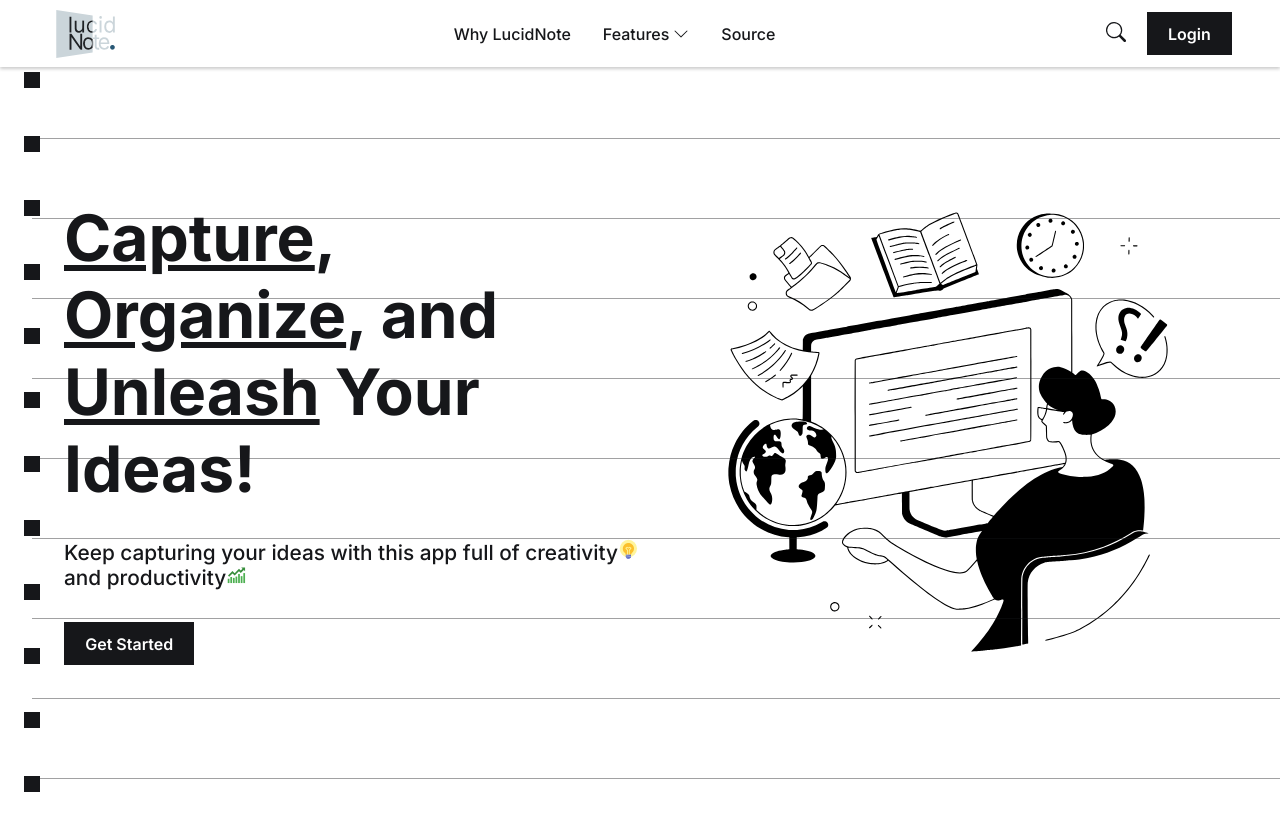
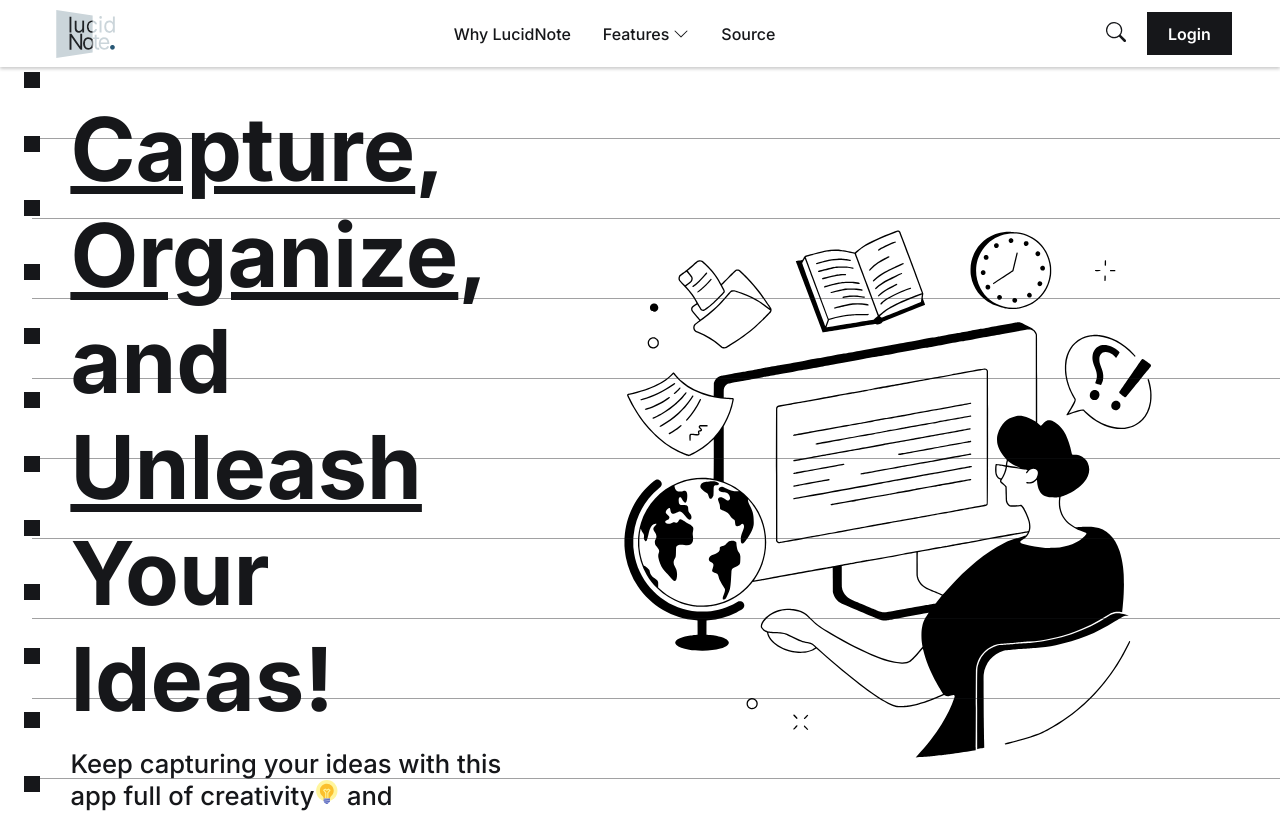
Before and after one commit to yosmisyael/lucidnote-client-app, a React (Create React App) app: page / in a window 1280 px wide. Shown: the top 813 px of the page. Built offline with nearby package versions, Linux system fonts and the light colour scheme; no server answers.

Commit message:
style: update homepage ui

```diff
--- a/src/assets/styles/home.module.css
+++ b/src/assets/styles/home.module.css
@@ -12,6 +12,7 @@
   min-height: 100vh;
   width: 100%;
   display: flex;
+  flex-wrap: wrap;
   margin: auto;
   padding: 4rem 2rem 0 2rem;
   background-color: var(--primary-color);
@@ -20,33 +21,38 @@
   overflow: hidden;
 }
 .canvas h1 {
-  font-size: 4rem;
+  font-size: 2.8rem;
   font-weight: 700;
-  margin: 2rem;
+  margin: 2rem 0 1rem 0;
+  text-align: center;
 }
 .canvas p {
-  text-align: left;
+  text-align: center;
   display: block;
-  max-width: 45ch;
-  margin-left: 2rem;
-  font-size: 1.3rem;
+  max-width: 30ch;
+  font-size: 1.2rem;
   font-weight: 500;
+  margin: 0 1rem 0 1rem;
 }
 .canvas .col1 {
   display: flex;
   justify-content: center;
-  align-items: flex-start;
+  align-items: center;
   flex-direction: column;
   z-index: 1;
+  width: 100%;
 }
 .canvas .col2 {
   display: flex;
   justify-content: center;
   align-items: center;
+  width: 100%;
+}
+.homepageIcon {
+  height: 24rem;
 }
 .btnWrapper {
-  margin: 2rem;
-  gap: .6rem;
+  margin: 1.2rem 0;
 }
 .holeContainer {
   display: flex;
@@ -78,26 +84,68 @@
   background-position: top;
   border-bottom: 1px solid var(--text-primary);
 }
-@media (max-width: 1024px) {
-  .canvas {
-    flex-wrap: wrap;
-  }
+
+@media only screen and (min-width: 768px) {
   .canvas h1 {
-    font-size: 2.7rem;
-    text-align: center;
+    font-size: 3.2rem;
+    max-width: 22ch;
   }
   .canvas p {
     font-size: 1.4rem;
-    text-align: center;
   }
   .canvas .col1 {
-    align-items: center;
+    display: flex;
   }
-  .canvas .col2 img {
-    height: 21rem;
+  .homepageIcon {
+    height: 32rem;
   }
+}
 
+@media only screen and (min-width: 1024px) {
+  .canvas {
+    flex-wrap: nowrap;
+  }
+  .canvas h1 {
+    font-size: 4.4rem;
+    max-width: 22ch;
+    text-align: left;
+  }
+  .canvas p {
+    font-size: 1.5rem;
+    text-align: left;
+    margin: 0;
+  }
+  .canvas .col1 {
+    display: flex;
+    margin-left: 2.4rem;
+    align-items: flex-start;
+  }
+  .homepageIcon {
+    height: 38rem;
+  }
 }
+
+@media only screen and (min-width: 1280px) {
+  .canvas h1 {
+    font-size: 5.5rem;
+    max-width: 22ch;
+    text-align: left;
+  }
+  .canvas p {
+    font-size: 1.6rem;
+    text-align: left;
+    margin: 0;
+  }
+  .canvas .col1 {
+    display: flex;
+    margin-left: 2.4rem;
+    align-items: flex-start;
+  }
+  .homepageIcon {
+    height: 45rem;
+  }
+}
+
 @keyframes bounce {
   0% {
     transform: translateY(0);
--- a/src/pages/Home.js
+++ b/src/pages/Home.js
@@ -1,5 +1,5 @@
 import React from 'react';
-import home from '../assets/styles/home.module.css';
+import style from '../assets/styles/home.module.css';
 import Footer from '../components/Footer';
 import Navbar from '../components/Navbar';
 import Button from '../components/Button';
@@ -9,43 +9,31 @@ import { useNavigate } from 'react-router-dom';
 
 const Home = () => {
   const navigate = useNavigate()
+  const holes = []
+  for (let i = 0; i < 18; i++) {
+    holes.push(<div key={i} className={style.hole}></div>)
+  }
   return (
     <React.Fragment>
       <Navbar />
-      <section className={`${home.canvas} relative`}>
-        <div className={home.holeContainer}>
-          <div className={home.hole}></div>
-          <div className={home.hole}></div>
-          <div className={home.hole}></div>
-          <div className={home.hole}></div>
-          <div className={home.hole}></div>
-          <div className={home.hole}></div>
-          <div className={home.hole}></div>
-          <div className={home.hole}></div>
-          <div className={home.hole}></div>
-          <div className={home.hole}></div>
-          <div className={home.hole}></div>
-          <div className={home.hole}></div>
-          <div className={home.hole}></div>
-          <div className={home.hole}></div>
-          <div className={home.hole}></div>
-          <div className={home.hole}></div>
-          <div className={home.hole}></div>
+      <section className={`${style.canvas} relative`}>
+        <div className={style.holeContainer}>
+          {holes}
         </div>
-        <div className={home.lineContainer}>
-          <div className={home.line}></div>
+        <div className={style.lineContainer}>
+          <div className={style.line}></div>
         </div>
-        <div className={home.col1}>
+        <div className={style.col1}>
           <h1><u>Capture</u>, <u>Organize</u>, and <u>Unleash</u> Your Ideas!</h1>
           <p>
             Keep capturing your ideas with this app full of creativity<FcIdea /> and productivity<FcBullish />
           </p>
-          <div className={`${home.btnWrapper} flex flex-centered`}>
+          <div className={style.btnWrapper}>
             <Button buttonName='Get Started' buttonType='primary' func={() => navigate('/authentication')} />
           </div>
         </div>
-        <div className={home.col2}>
-          <img src={homepageIcon} height={'600rem'} alt="" />
+        <div className={style.col2}>
+          <img src={homepageIcon} className={style.homepageIcon} alt="" />
         </div>
       </section>
       <Footer />
```
